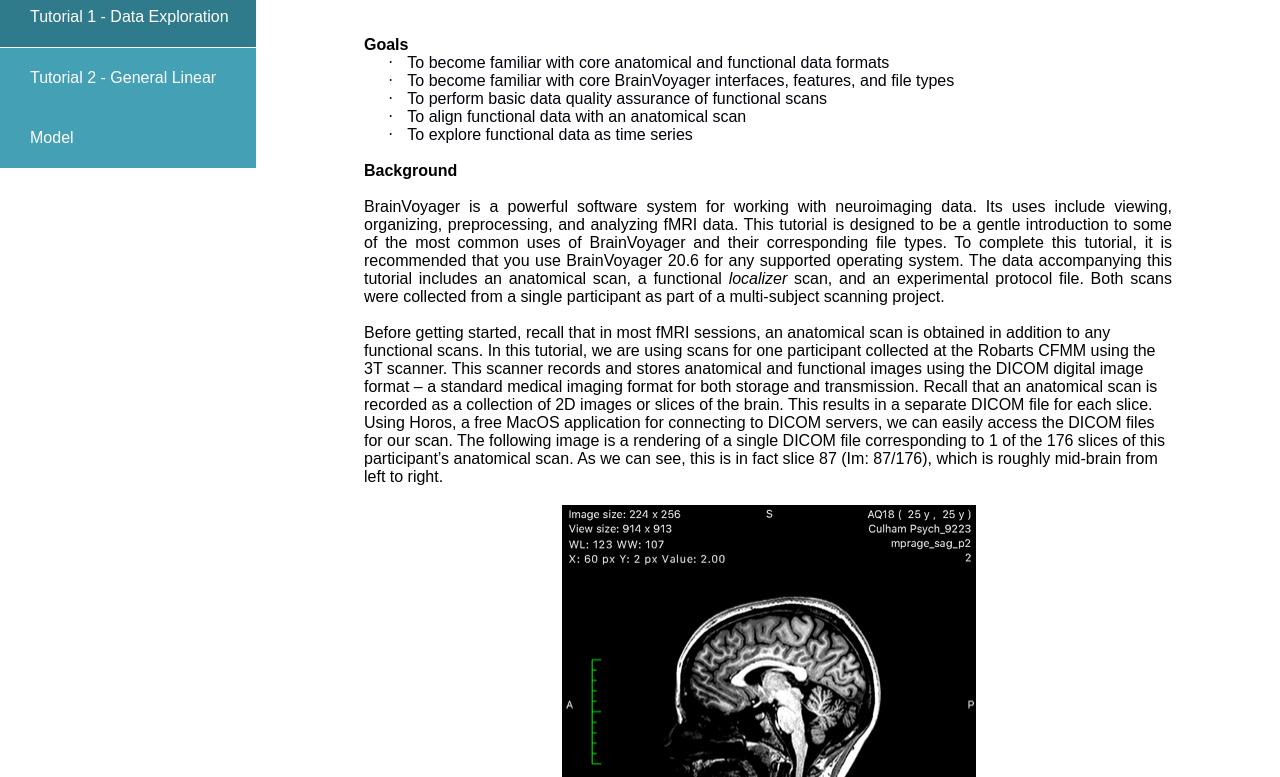
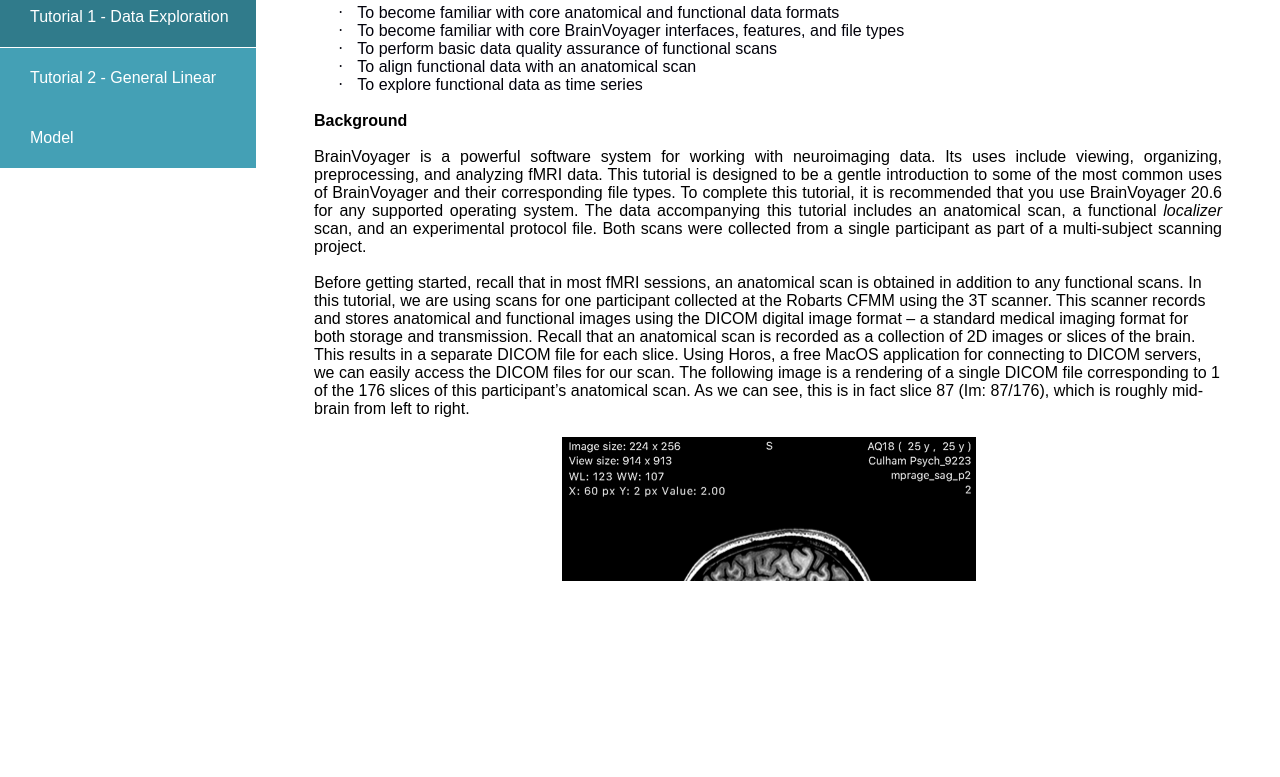
Before and after one commit to ethancjackson/Psych9223_2018, a plain HTML site: page Tutorial1.html in a window 1280 px wide. Shown: the part 136-913 px from the top of the page. After the commit the page ends 800 px from the top, so only its background shows below. Drawn offline with Linux system fonts and the light colour scheme.

```diff
--- a/css/style.css
+++ b/css/style.css
@@ -35,7 +35,7 @@
 	background-color: white;
 }
 .content {
-	padding: 50px 100px;
+	padding: 0px 50px;
 }
 
 /*
@@ -159,7 +159,7 @@
 
 .content-container {
   position:relative;
-  padding-bottom:90%;
+  padding-bottom:62%;
   padding-top:30px;
   height:0;
   overflow:hidden;
```
